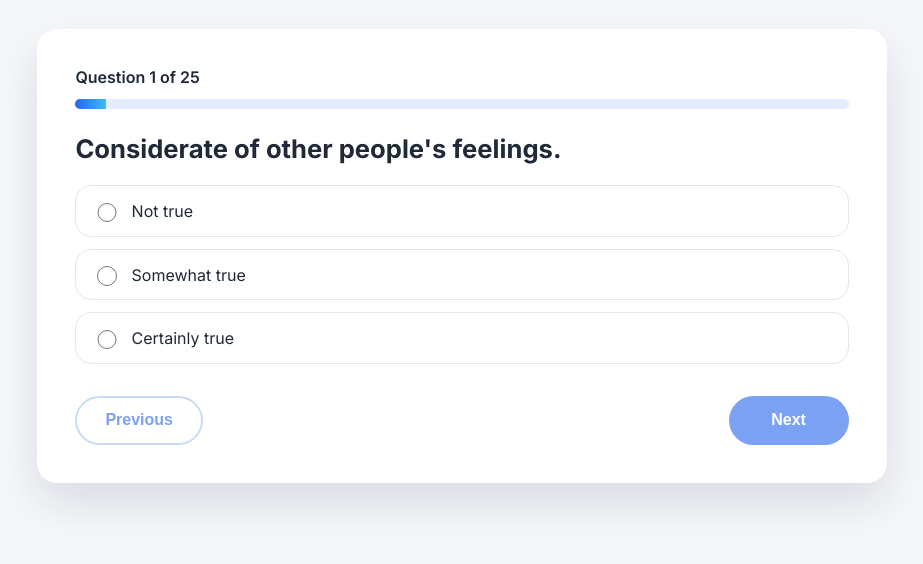
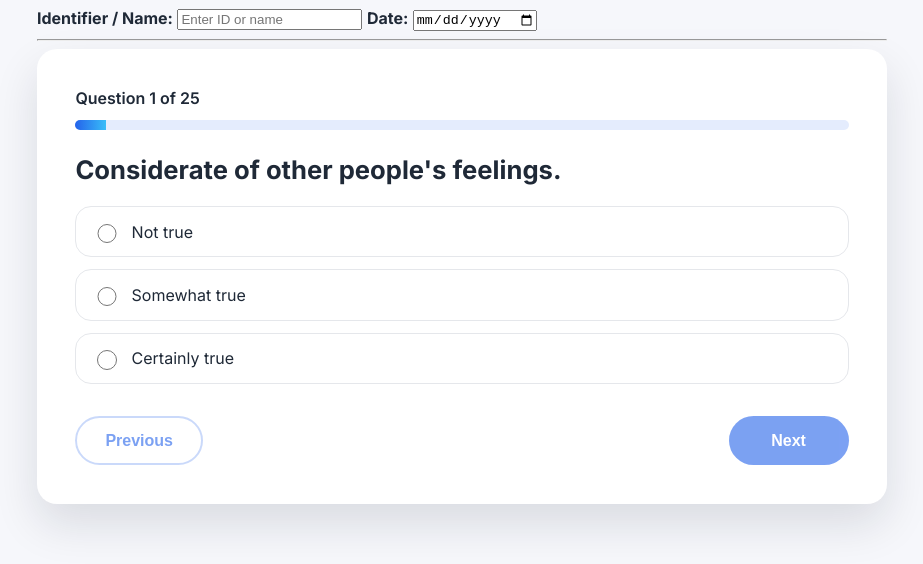
Before and after one commit to Helen-con/sdqDIGITAL, a plain HTML site: page index.html in a window 1280 px wide. Shown: the part 236-800 px from the top of the page, without its empty margins (178-1101 px from the left). Drawn offline with nearby package versions, Linux system fonts and the light colour scheme.

Commit message:
Add identifier and date input fields
Added input fields for identifier and date in metadata section.

```diff
--- a/index.html
+++ b/index.html
@@ -18,6 +18,14 @@
         past six months. Results include subscale scores, total difficulties, and interpretation guidance.
       </p>
     </header>
+<div class="metadata">
+  <label for="identifier"><strong>Identifier / Name:</strong></label>
+  <input type="text" id="identifier" name="identifier" placeholder="Enter ID or name" required>
+
+  <label for="date"><strong>Date:</strong></label>
+  <input type="date" id="date" name="date">
+</div>
+<hr>
 
     <section class="question-card" id="questionCard" aria-live="polite">
       <div class="question-card__progress">
```
